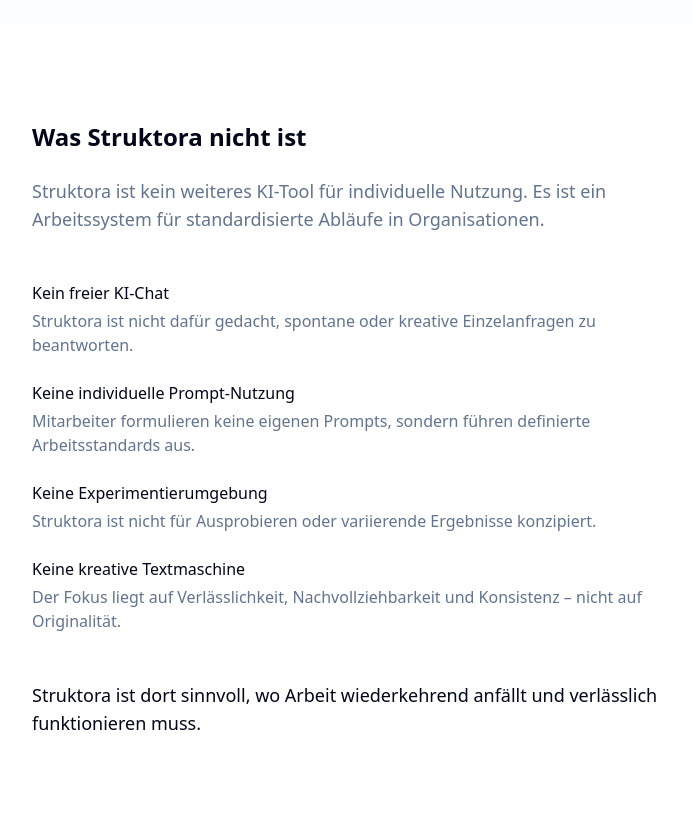
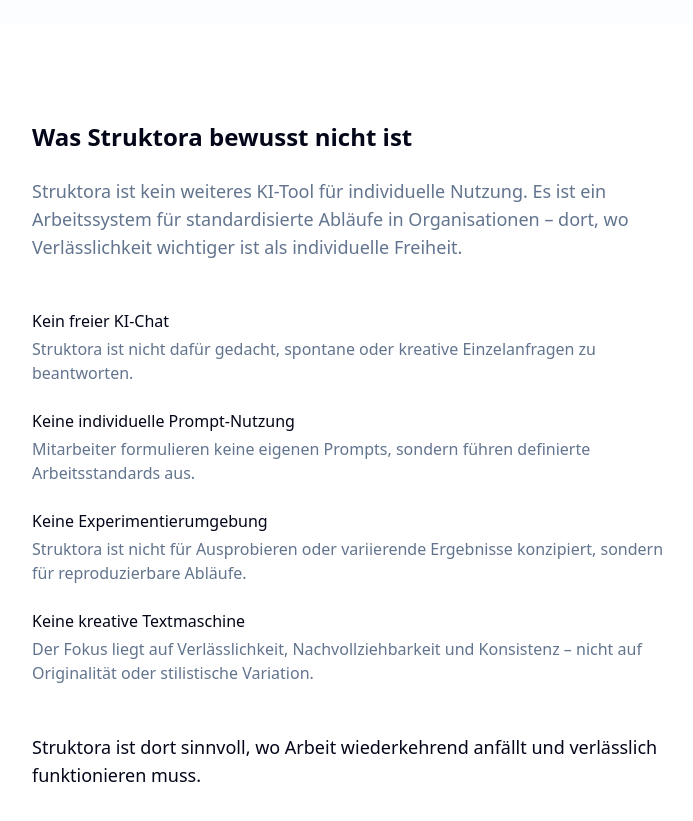
Before and after one commit to berndgalter-lab/struktora, a Next.js app: page / in a window 1280 px wide. Shown: the part 6660-7481 px from the top of the page, without its empty margins (288-981 px from the left). Built offline with nearby package versions, Linux system fonts and the light colour scheme.

Commit message:
was struktora nicht ist

```diff
--- a/src/components/marketing/what-struktora-is-not.tsx
+++ b/src/components/marketing/what-struktora-is-not.tsx
@@ -4,13 +4,14 @@ export const WhatStruktoraIsNot = () => {
       <div className="mx-auto max-w-2xl px-4">
         {/* Überschrift */}
         <h2 className="text-xl font-semibold text-foreground md:text-2xl">
-          Was Struktora nicht ist
+          Was Struktora bewusst nicht ist
         </h2>
 
         {/* Einleitung */}
         <p className="mt-6 text-base text-muted-foreground md:text-lg">
           Struktora ist kein weiteres KI-Tool für individuelle Nutzung. Es ist
-          ein Arbeitssystem für standardisierte Abläufe in Organisationen.
+          ein Arbeitssystem für standardisierte Abläufe in Organisationen –
+          dort, wo Verlässlichkeit wichtiger ist als individuelle Freiheit.
         </p>
 
         {/* Vier Abgrenzungspunkte */}
@@ -44,7 +45,7 @@ export const WhatStruktoraIsNot = () => {
             </h3>
             <p className="mt-1 text-muted-foreground">
               Struktora ist nicht für Ausprobieren oder variierende Ergebnisse
-              konzipiert.
+              konzipiert, sondern für reproduzierbare Abläufe.
             </p>
           </div>
 
@@ -55,7 +56,7 @@ export const WhatStruktoraIsNot = () => {
             </h3>
             <p className="mt-1 text-muted-foreground">
               Der Fokus liegt auf Verlässlichkeit, Nachvollziehbarkeit und
-              Konsistenz – nicht auf Originalität.
+              Konsistenz – nicht auf Originalität oder stilistische Variation.
             </p>
           </div>
         </div>
```
